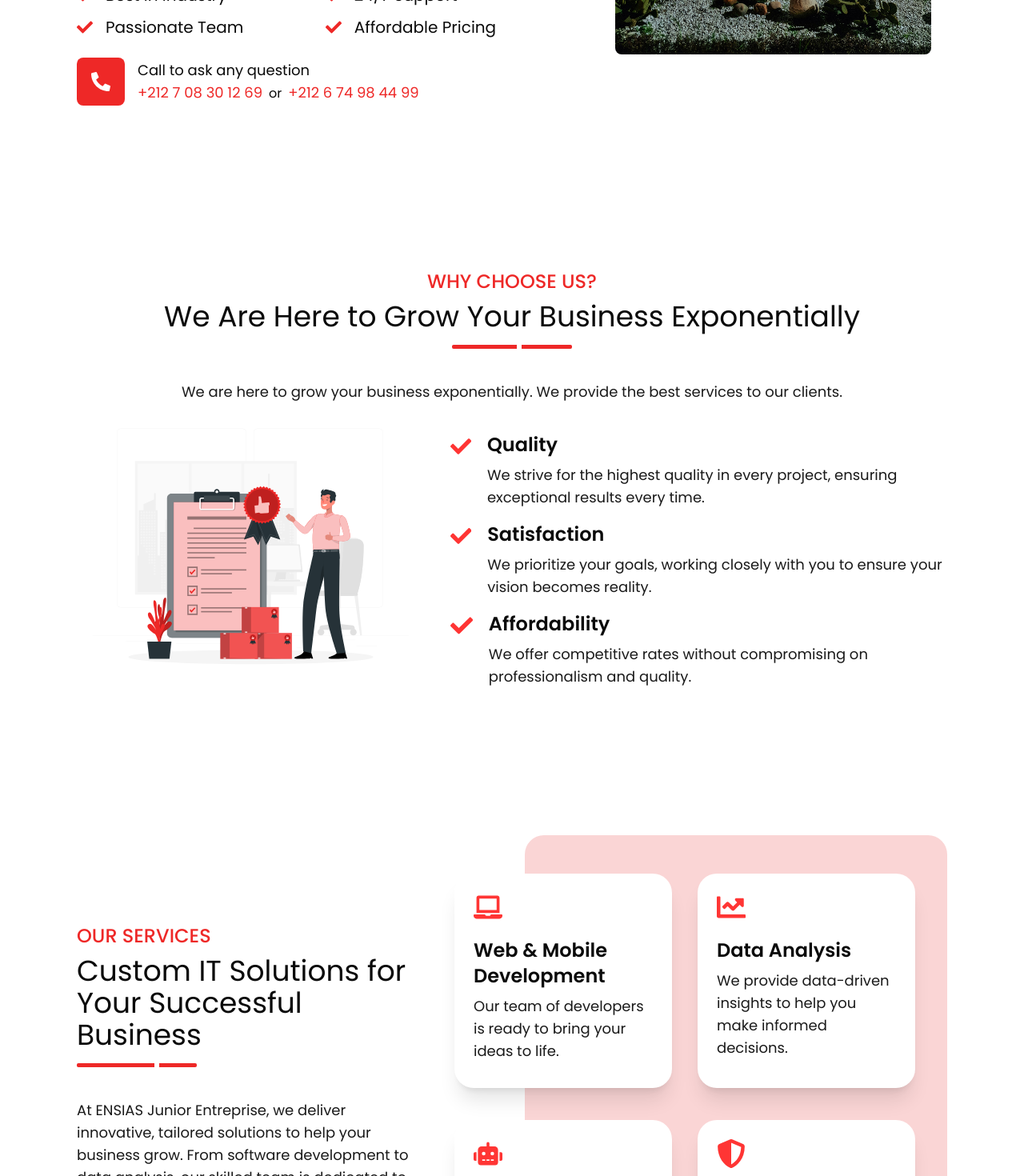
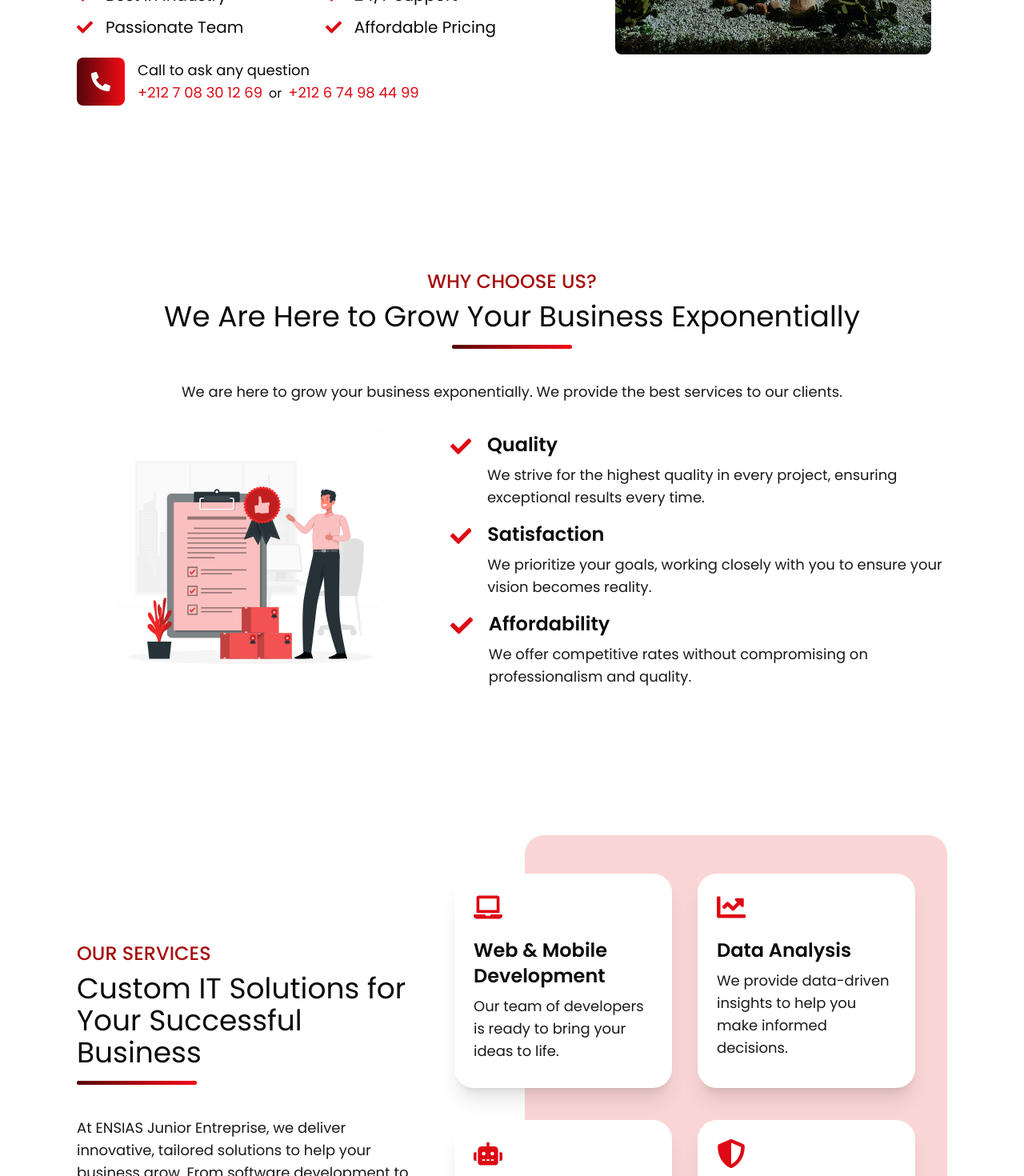
Before and after one commit to junior-entreprise-ensias/website, a Next.js app: page / in a window 1280 px wide. Shown: the part 1330-2800 px from the top of the page at 80% size. Built offline with nearby package versions, Linux system fonts and the light colour scheme.

Commit message:
Use gradient color

```diff
--- a/app/components/About/index.tsx
+++ b/app/components/About/index.tsx
@@ -13,7 +13,7 @@ const About = () => {
             {/* Left column */}
             <div className="col-span-6 lg:col-span-7">
               <div className="section-title relative pb-5 mb-10">
-                <h5 className="text-xl md:text-2xl text-center md:text-start font-medium text-cinnabar-600 uppercase mb-2">
+                <h5 className="text-xl md:text-2xl text-center md:text-start font-medium text-cinnabar-800 uppercase mb-2">
                   About Us
                 </h5>
                 <h1 className="text-2xl md:text-4xl text-center md:text-start mb-0">
@@ -55,7 +55,7 @@ const About = () => {
                 </div>
               </div>
               <div className="flex items-center mb-5">
-                <div className="w-[60px] h-[60px] bg-cinnabar-600 flex items-center justify-center rounded-lg">
+                <div className="w-[60px] h-[60px] bg-gradient-to-r from-cinnabar-950 to-cinnabar-500 flex items-center justify-center rounded-lg">
                   <FaPhoneAlt className="text-white text-2xl" />
                 </div>
                 <div className="ps-4">
--- a/app/components/Banner/index.tsx
+++ b/app/components/Banner/index.tsx
@@ -33,7 +33,7 @@ const Banner = () => {
             <Link
               href="#about"
               type="button"
-              className="text-15px text-white font-medium bg-cinnabar-600 mx-2 mt-2 py-5 w-[180px] leafbutton"
+              className="text-15px text-white font-medium bg-gradient-to-r from-cinnabar-950 to-cinnabar-500 mx-2 mt-2 py-5 w-[180px] leafbutton"
             >
               Who are we?
             </Link>
--- a/app/components/Footer/FooterSocialMedia.tsx
+++ b/app/components/Footer/FooterSocialMedia.tsx
@@ -7,21 +7,21 @@ const FooterSocialMedia = () => {
       <Link
         href="https://www.linkedin.com/"
         target="_blank"
-        className="flex items-center justify-center text-xl p-3.5 bg-cinnabar-500 text-white rounded-full"
+        className="flex items-center justify-center text-xl p-3.5 bg-gradient-to-r from-cinnabar-950 to-cinnabar-500 text-white rounded-full"
       >
         <FaLinkedinIn />
       </Link>
       <Link
         href="https://www.facebook.com/"
         target="_blank"
-        className="flex items-center justify-center text-xl p-3.5 bg-cinnabar-500 text-white rounded-full"
+        className="flex items-center justify-center text-xl p-3.5 bg-gradient-to-r from-cinnabar-950 to-cinnabar-500 text-white rounded-full"
       >
         <FaFacebookF />
       </Link>
       <Link
         href="https://www.instagram.com/"
         target="_blank"
-        className="flex items-center justify-center text-xl p-3.5 bg-cinnabar-500 text-white rounded-full"
+        className="flex items-center justify-center text-xl p-3.5 bg-gradient-to-r from-cinnabar-950 to-cinnabar-500 text-white rounded-full"
       >
         <FaInstagram />
       </Link>
--- a/app/components/Navbar/NavbarSocialMedia.tsx
+++ b/app/components/Navbar/NavbarSocialMedia.tsx
@@ -9,21 +9,21 @@ const NavbarSocialMedia = () => {
       <Link
         href="https://www.linkedin.com/"
         target="_blank"
-        className="flex items-center justify-center w-8 h-8 bg-cinnabar-600 text-white rounded-full"
+        className="flex items-center justify-center w-8 h-8 bg-gradient-to-r from-cinnabar-950 to-cinnabar-500 text-white rounded-full"
       >
         <FaLinkedinIn />
       </Link>
       <Link
         href="https://www.facebook.com/"
         target="_blank"
-        className="flex items-center justify-center w-8 h-8 bg-cinnabar-600 text-white rounded-full"
+        className="flex items-center justify-center w-8 h-8 bg-gradient-to-r from-cinnabar-950 to-cinnabar-500 text-white rounded-full"
       >
         <FaFacebookF />
       </Link>
       <Link
         href="https://www.instagram.com/"
         target="_blank"
-        className="flex items-center justify-center w-8 h-8 bg-cinnabar-600 text-white rounded-full"
+        className="flex items-center justify-center w-8 h-8 bg-gradient-to-r from-cinnabar-950 to-cinnabar-500 text-white rounded-full"
       >
         <FaInstagram />
       </Link>
--- a/app/components/Services/index.tsx
+++ b/app/components/Services/index.tsx
@@ -15,7 +15,7 @@ const Services = () => {
             {/* COLUMN-1 */}
             <div className="col-span-6 lg:col-span-5 flex flex-col justify-center">
               <div className="section-title relative pb-5 mb-10">
-                <h5 className="text-xl md:text-2xl text-center md:text-start font-medium text-cinnabar-600 uppercase mb-2">
+                <h5 className="text-xl md:text-2xl text-center md:text-start font-medium text-cinnabar-800 uppercase mb-2">
                   Our Services
                 </h5>
                 <h1 className="text-2xl md:text-4xl text-center md:text-start mb-0">
@@ -28,13 +28,13 @@ const Services = () => {
                 to data analysis, our skilled team is dedicated to meeting your
                 unique needs and ensuring top-quality results.
               </p>
-              <Link
+              {/* <Link
                 href={"/"}
                 className="mt-4 text-xl font-medium text-cinnabar-600 flex gap-2 mx-auto lg:mx-0 space-links"
               >
                 Learn more{" "}
                 <FaArrowRight className="text-2xl text-cinnabar-600" />
-              </Link>
+              </Link> */}
             </div>
 
             <div className="lg:col-span-1"></div>
--- a/app/components/Team/index.tsx
+++ b/app/components/Team/index.tsx
@@ -12,7 +12,7 @@ const Team = () => {
         <span className="opacity-0">.</span>
         <BlurFade inView={true}>
           <div className="section-title relative text-center px-5 pb-5 mb-10">
-            <h5 className="text-xl md:text-2xl font-medium text-cinnabar-600 uppercase mb-2">
+            <h5 className="text-xl md:text-2xl font-medium text-cinnabar-800 uppercase mb-2">
               Our Team
             </h5>
             <h1 className="text-2xl md:text-4xl mb-0">
--- a/app/components/Why/index.tsx
+++ b/app/components/Why/index.tsx
@@ -12,7 +12,7 @@ const Why = () => {
         <span className="opacity-0">.</span>
         <BlurFade inView={true}>
           <div className="section-title relative text-center pb-5 mb-10">
-            <h5 className="text-xl md:text-2xl font-medium text-cinnabar-600 uppercase mb-2">
+            <h5 className="text-xl md:text-2xl font-medium text-cinnabar-800 uppercase mb-2">
               Why Choose Us?
             </h5>
             <h1 className="text-2xl md:text-4xl mb-0">
@@ -40,7 +40,7 @@ const Why = () => {
               <div className="px-4 lg:px-0">
                 {why.map((items, i) => (
                   <div className="flex mt-4" key={i}>
-                    <FaCheck className="text-4xl text-cinnabar-500" />
+                    <FaCheck className="text-4xl text-cinnabar-600" />
                     <div className="ml-5">
                       <h4 className="text-2xl font-semibold">
                         {items.heading}
--- a/app/data/servicesData.tsx
+++ b/app/data/servicesData.tsx
@@ -3,23 +3,23 @@ import { ServiceItem } from "../types/services";
 
 export const servicesData: ServiceItem[] = [
   {
-    icon: <FaLaptop className="text-4xl text-cinnabar-500" />,
+    icon: <FaLaptop className="text-4xl text-cinnabar-600" />,
     country: "Web & Mobile Development",
     paragraph: "Our team of developers is ready to bring your ideas to life.",
   },
   {
-    icon: <FaChartLine className="text-4xl text-cinnabar-500" />,
+    icon: <FaChartLine className="text-4xl text-cinnabar-600" />,
     country: "Data Analysis",
     paragraph:
       "We provide data-driven insights to help you make informed decisions.",
   },
   {
-    icon: <FaRobot className="text-4xl text-cinnabar-500" />,
+    icon: <FaRobot className="text-4xl text-cinnabar-600" />,
     country: "AI & Machine Learning",
     paragraph: "Leverage the power of AI to optimize your business processes.",
   },
   {
-    icon: <FaShieldAlt className="text-4xl text-cinnabar-500" />,
+    icon: <FaShieldAlt className="text-4xl text-cinnabar-600" />,
     country: "Cybersecurity",
     paragraph:
       "Protect your data and secure your business with our cybersecurity solutions.",
--- a/app/globals.css
+++ b/app/globals.css
@@ -100,7 +100,7 @@ hr {
     height: 5px;
     left: 0;
     bottom: 0;
-    background: #ee2827;
+    background: linear-gradient( to right, #540509 0%, #5b0509 4%, #ac0710 51%, #de0914 84%, #f20a16 100% );
     border-radius: 2px;
 }
 
@@ -114,7 +114,7 @@ hr {
     height: 3px;
 }
 
-.section-title::after {
+/* .section-title::after {
     position: absolute;
     content: "";
     width: 6px;
@@ -123,22 +123,22 @@ hr {
     background: #FFFFFF;
     -webkit-animation: section-title-run 5s infinite linear;
     animation: section-title-run 5s infinite linear;
-}
+} */
 
 .section-title.section-title-sm::after {
     width: 4px;
     height: 3px;
 }
 
-.section-title.text-center::after {
+/* .section-title.text-center::after {
     -webkit-animation: section-title-run-center 5s infinite linear;
     animation: section-title-run-center 5s infinite linear;
-}
+} */
 
-.section-title.section-title-sm::after {
+/* .section-title.section-title-sm::after {
     -webkit-animation: section-title-run-sm 5s infinite linear;
     animation: section-title-run-sm 5s infinite linear;
-}
+} */
 
 @keyframes section-title-run {
     0% {left: 0; } 50% { left : 145px; } 100% { left: 0; }
--- a/style.css
+++ b/style.css
@@ -4,12 +4,16 @@
     --200: #ffc5c5;
     --300: #ff9d9d;
     --400: #ff6665;
-    --500: #ff3534;
-    --600: #ee2827;
-    --700: #c70f0e;
+    --500: #f20a16;
+    --600: #de0914;
+    --700: #ac0710;
     --800: #a5100f;
-    --900: #881514;
-    --950: #4a0505;
+    --900: #5b0509;
+    --950: #540509;
+}
+
+.gradient {
+    background: linear-gradient( to right, #540509 0%, #5b0509 4%, #ac0710 51%, #de0914 84%, #f20a16 100% );
 }
 
 .blue-theme {
--- a/tailwind.config.js
+++ b/tailwind.config.js
@@ -40,13 +40,13 @@ module.exports = {
 			'200': '#ffc5c5',
 			'300': '#ff9d9d',
 			'400': '#ff6665',
-  			'500': '#ff3534',
-  			'600': '#ee2827',
-  			'700': '#c70f0e',
+			'500': '#f20a16',
+			'600': '#de0914',
+			'700': '#ac0710',
 			'800': '#a5100f',
-  			'900': '#881514',
-  			'950': '#4a0505'
-  		}
+			'900': '#5b0509',
+			'950': '#540509',
+  		},
   	},
   	fontSize: {
   		xs: ["0.75rem", { lineHeight: "1rem" }],
```
Also changed, not shown: app/components/Contact/index.tsx (+6 -6 lines). Lines whose indentation alone changed are shown as unchanged.
